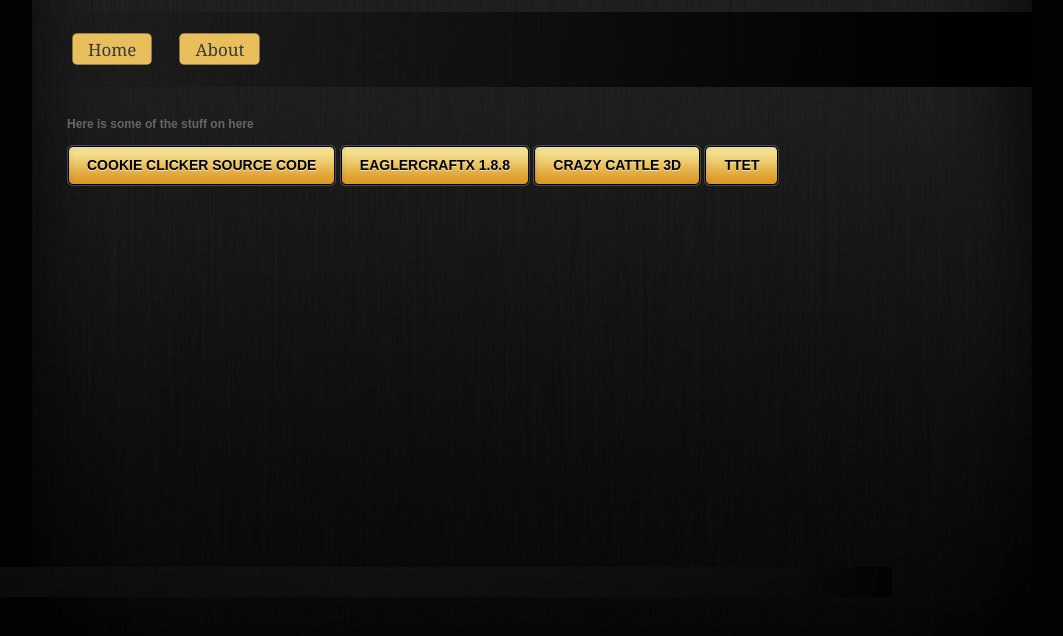
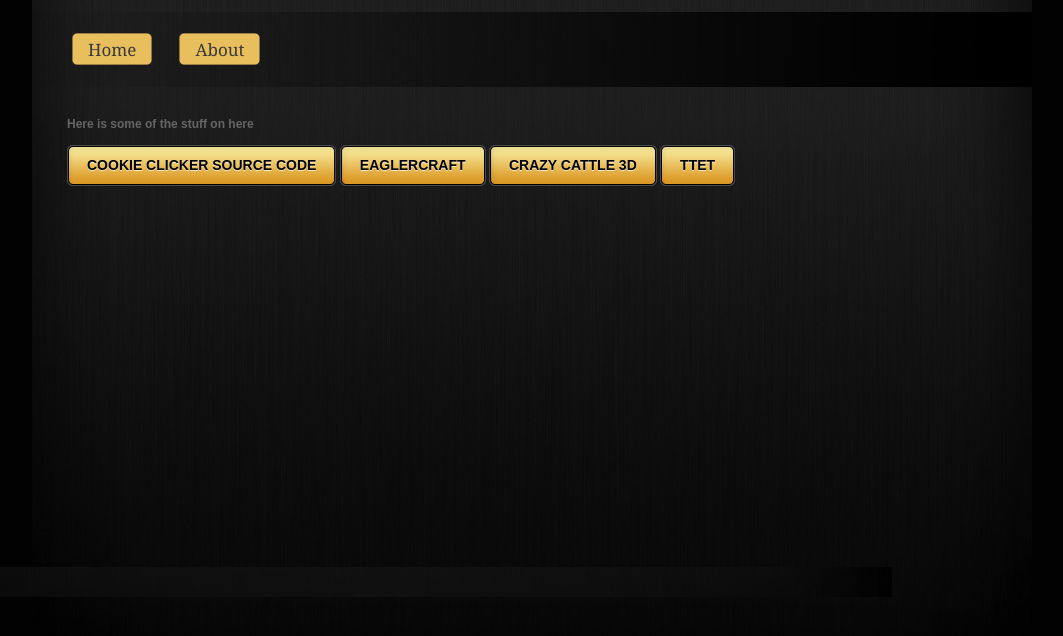
Before and after one commit to quinula/quinula.github.io, a plain HTML site: page index.html in a window 1280 px wide. Shown: the part 94-730 px from the top of the page, without its empty margins (108-1171 px from the left). Drawn offline with Linux system fonts and the light colour scheme.

Commit message:
Update index.html

```diff
--- a/index.html
+++ b/index.html
@@ -83,7 +83,7 @@ else document.observe('dom:loaded', initFlyouts);
 <span class="wsite-button-inner">Cookie Clicker Source Code</span>
 </a>
 <a class="wsite-button wsite-button-large wsite-button-highlight" href="/eaglercraft" >
-<span class="wsite-button-inner">EaglercraftX 1.8.8</span>
+<span class="wsite-button-inner">Eaglercraft</span>
 </a>
 <a class="wsite-button wsite-button-large wsite-button-highlight" href="/crazycattle3d" >
 <span class="wsite-button-inner">Crazy Cattle 3D</span>
```
